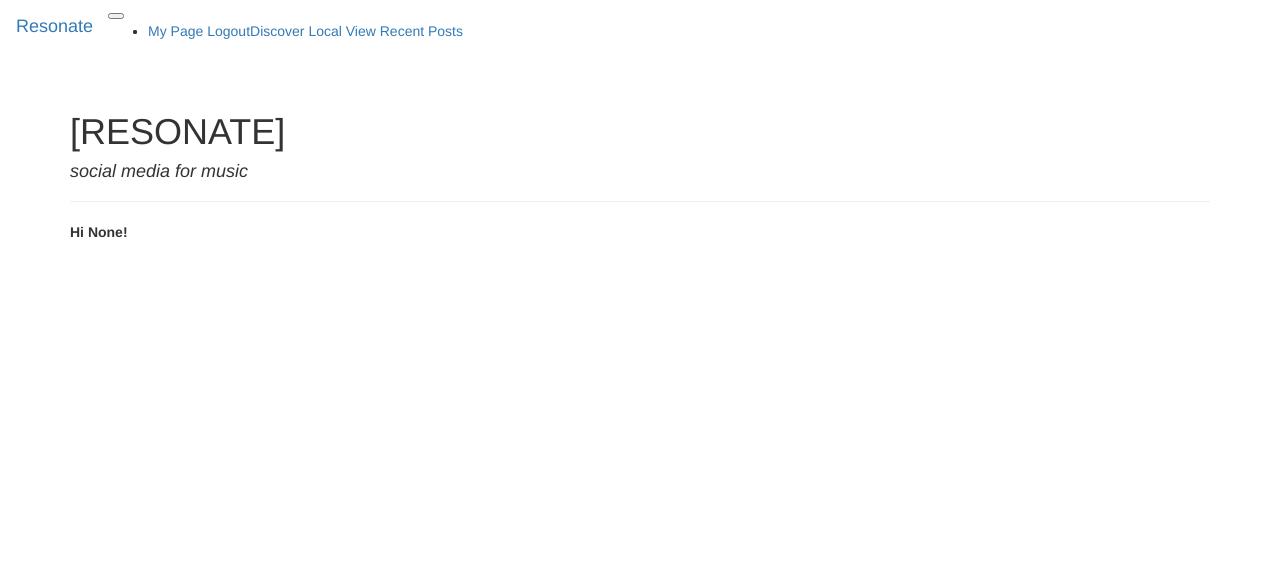
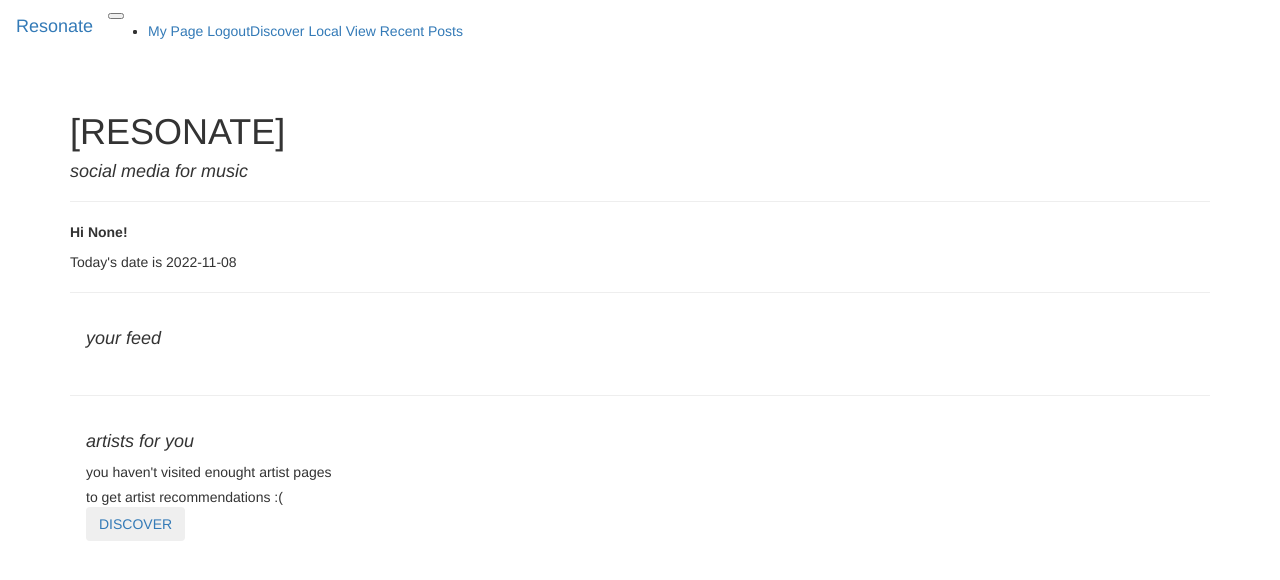
Before and after one commit to KRB001/Resonate, a Flask app: page / in a window 1280 px wide. Shown: the top 580 px of the page. Run offline with Flask 2, Linux system fonts and the light colour scheme; the visitor is signed in with stand-in values (Sample User, id 1); data comes from the database, SQL or seed files in the repository; both versions use the stored data as it was after the commit; data that the repository does not hold is empty; some libraries are stand-ins or nearby versions.

Commit message:
Basic setup for logged in homepage, can currently get favorite genres

```diff
--- a/app/routes.py
+++ b/app/routes.py
@@ -11,8 +11,42 @@
 @app.route('/')
 @app.route('/index', methods=['GET', 'POST'])
 def index():
+    date = datetime.date.today()
     if current_user.is_authenticated:
-        return render_template('index.html', title="Home", user=current_user)
+
+        post_list = []
+        for followed in current_user.followed:
+            for current_post in followed.posts:
+                post_list.append(current_post)
+
+        visited_genres = ListenerToGenre.query.filter_by(listener_id=current_user.id).order_by(desc('page_visit_count'))
+        visited_genres_list = []
+
+        # convert query to list
+        for genre in visited_genres:
+            visited_genres_list.append(genre)
+        favorite_genres_temp = []
+        favorite_genres = []
+
+        if len(visited_genres_list) > 2:
+
+            # process top 3
+            for i in range(3):
+                favorite_genres_temp.append(visited_genres_list[i])
+
+            # get actual genres
+            for genre in favorite_genres_temp:
+                favorite_genres.append(Genre.query.filter_by(id=genre.genre_id).first())
+
+            return render_template('index.html', title="Home", user=current_user,
+                                   date=date, posts=post_list, recommended_artists=favorite_genres)
+        else:
+            return render_template('index.html', title="Home", user=current_user,
+                                   date=date, posts=post_list)
+
+
+
+
     else:
         return render_template('index.html', title="Home", form=SearchForm())
 
--- a/app/templates/index.html
+++ b/app/templates/index.html
@@ -8,7 +8,37 @@
 
     {% if user %}
         <b><p>Hi {{ user.display_name }}!</p></b>
-</div>
+        <p>Today's date is {{ date }}</p>
+        <hr>
+
+        <div class="alert">
+                <em><h4>your feed</h4></em>
+                {% for post in posts %}
+                    <p> {% include '_post.html' %} </p>
+                    <p> On {{ post.time_posted }}</p>
+                    <p><a href="{{ url_for('post', id=post.id) }}">View Post</a></p>
+                    <br>
+                {% endfor %}
+        </div>
+
+        <hr>
+
+        <div class="alert">
+            <em><h4>artists for you</h4></em>
+            {% if recommended_artists %}
+                {% for artist in recommended_artists %}
+                    <p>{{ artist }}</p>
+                {% endfor %}
+            {% else %}
+                <p>you haven't visited enought artist pages</p>
+                <p>to get artist recommendations :(</p>
+                <a href="/discover">
+                    <button type="button" class="btn btn-secondary">DISCOVER</button>
+                </a>
+            {% endif %}
+            <br>
+        </div>
+
     {% else %}
         <p>Resonate is a social media site for people who make music</p>
         <p>and people who listen to music.</p>
```
Also changed, not shown: app.db.
